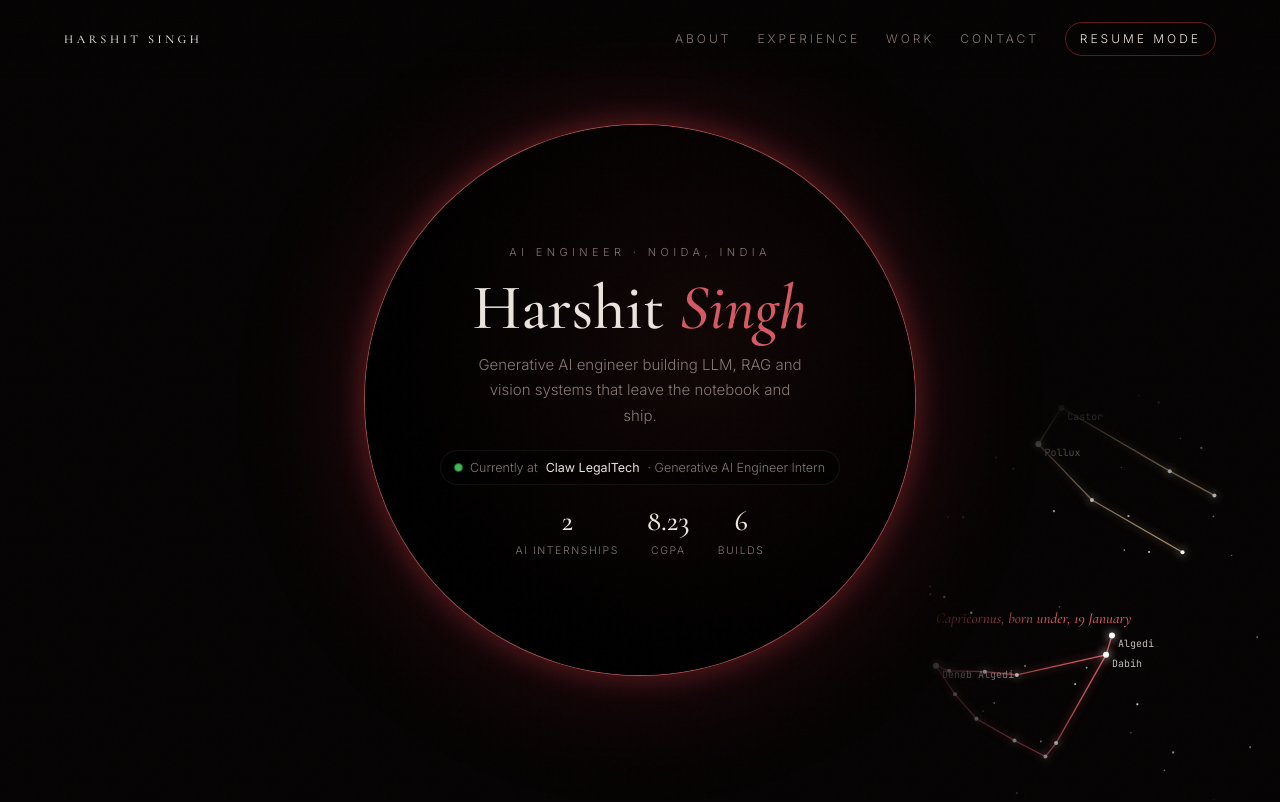
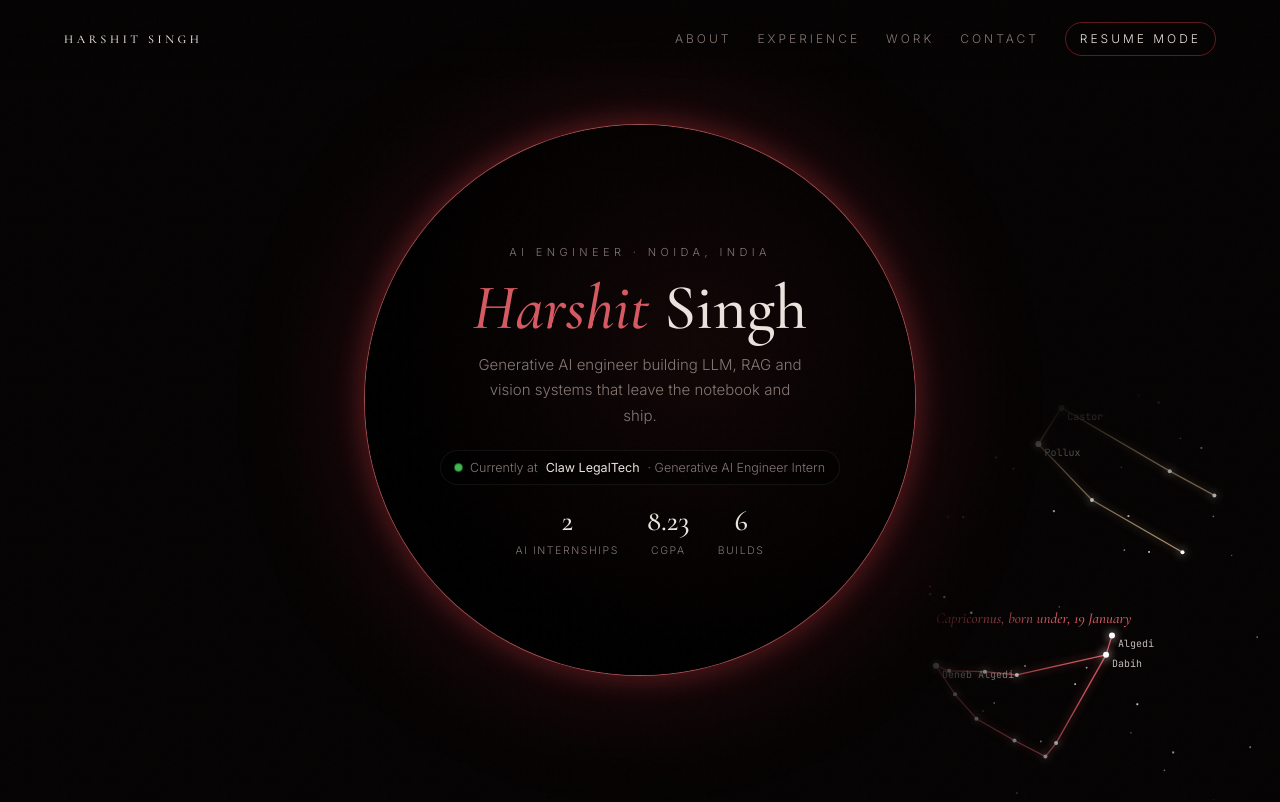
Before and after one commit to Megaultron19/portfolio, a plain HTML site: page index.html in a window 1280 px wide. Shown: the top 802 px of the page. Drawn offline with nearby package versions, Linux system fonts and the light colour scheme.

Commit message:
Hero name: first name in red, surname in white

```diff
--- a/index.html
+++ b/index.html
@@ -246,7 +246,7 @@
   <div class="moon"></div>
   <div class="txt">
     <small>AI Engineer · Noida, India</small>
-    <h1 class="serif">Harshit <i>Singh</i></h1>
+    <h1 class="serif"><i>Harshit</i> Singh</h1>
     <p>Generative AI engineer building LLM, RAG and vision systems that leave the notebook and ship.</p>
     <div class="live"><i></i>Currently at <b>Claw LegalTech</b><span class="role"> · Generative AI Engineer Intern</span></div>
     <div class="hstats"><div><b>2</b><span>AI internships</span></div><div><b>8.23</b><span>CGPA</span></div><div><b>6</b><span>builds</span></div></div>
```
